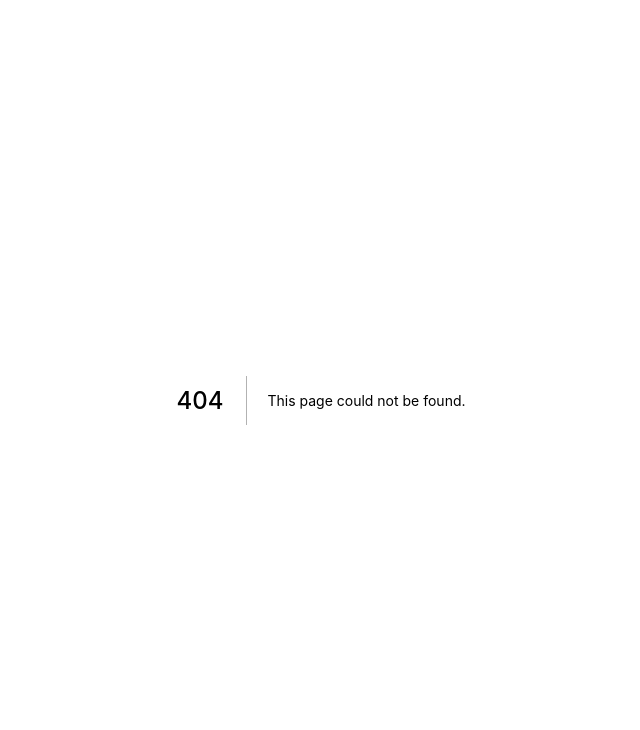
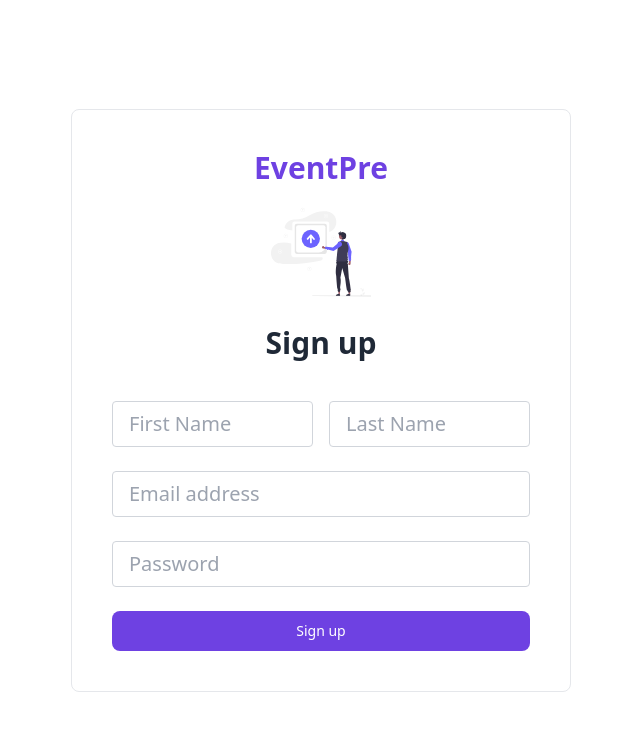
Before and after one commit to oelnajmi/event-pre, a Next.js app: page /SignUp in a window 1280 px wide. Before the commit this address had no page. Shown: the top 730 px of the page, without its empty margins (319-959 px from the left). Built offline with nearby package versions, Linux system fonts and the light colour scheme.

Commit message:
added sign up page

```diff
--- a/components/Navbar.js
+++ b/components/Navbar.js
@@ -37,12 +37,14 @@ const Navbar = () => {
               Log In
             </button>
           </Link>
+          <Link href="/SignUp">
             <button
               type="button"
               className="hidden md:block text-white primary-bg-color button-shape"
             >
               Sign Up
             </button>
+          </Link>
           <button
             data-collapse-toggle="navbar-sticky"
             type="button"
--- /dev/null
+++ b/pages/SignUp.js
@@ -0,0 +1,76 @@
+import Image from 'next/image';
+
+const SignUp = () => {
+  return (
+    <main className="min-h-screen justify-around flex flex-col max-w-[1500px] mx-auto p-4">
+      <section class="">
+        <div class="container px-6 py-12 h-full">
+          <div class="flex justify-center items-center flex-wrap h-full text-gray-800">
+            <div class="md:w-8/12 lg:w-5/12 p-10 border rounded-lg">
+              <div className="pb-4 text-center text-3xl font-extrabold whitespace-nowrap primary-text-color">
+                EventPre
+              </div>
+              <div className="pb-4 text-center text-3xl font-extrabold whitespace-nowrap primary-text-color">
+                <Image
+                  className="items-center mx-auto"
+                  src="/undraw_going_up_re_86kg.svg"
+                  alt="Vercel Logo"
+                  width={100}
+                  height={100}
+                />
+              </div>
+
+              <div className="mb-10 text-center text-3xl font-extrabold whitespace-nowrap">
+                Sign up
+              </div>
+              <form>
+                <div className="flex space-x-4">
+                  <div class="mb-6">
+                    <input
+                      type="text"
+                      class="form-control block w-full px-4 py-2 text-xl font-normal text-gray-700 bg-white bg-clip-padding border border-solid border-gray-300 rounded transition ease-in-out m-0 focus:text-gray-700 focus:bg-white focus:border-blue-600 focus:outline-none"
+                      placeholder="First Name"
+                    />
+                  </div>
+                  <div class="mb-6">
+                    <input
+                      type="text"
+                      class="form-control block w-full px-4 py-2 text-xl font-normal text-gray-700 bg-white bg-clip-padding border border-solid border-gray-300 rounded transition ease-in-out m-0 focus:text-gray-700 focus:bg-white focus:border-blue-600 focus:outline-none"
+                      placeholder="Last Name"
+                    />
+                  </div>
+                </div>
+                <div class="mb-6">
+                  <input
+                    type="text"
+                    class="form-control block w-full px-4 py-2 text-xl font-normal text-gray-700 bg-white bg-clip-padding border border-solid border-gray-300 rounded transition ease-in-out m-0 focus:text-gray-700 focus:bg-white focus:border-blue-600 focus:outline-none"
+                    placeholder="Email address"
+                  />
+                </div>
+
+                <div class="mb-6">
+                  <input
+                    type="password"
+                    class="form-control block w-full px-4 py-2 text-xl font-normal text-gray-700 bg-white bg-clip-padding border border-solid border-gray-300 rounded transition ease-in-out m-0 focus:text-gray-700 focus:bg-white focus:border-blue-600 focus:outline-none"
+                    placeholder="Password"
+                  />
+                </div>
+
+                <button
+                  type="submit"
+                  class="inline-block text-white w-full primary-bg-color button-shape"
+                  data-mdb-ripple="true"
+                  data-mdb-ripple-color="light"
+                >
+                  Sign up
+                </button>
+              </form>
+            </div>
+          </div>
+        </div>
+      </section>
+    </main>
+  );
+};
+
+export default SignUp;
```
Also changed, not shown: public/undraw_going_up_re_86kg.svg (added). Lines whose indentation alone changed are shown as unchanged.
